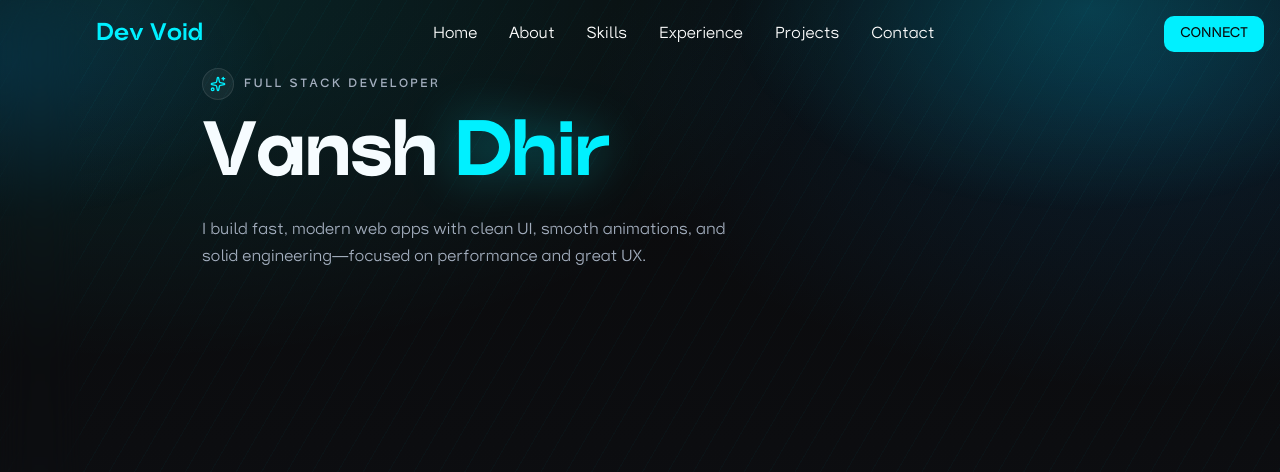
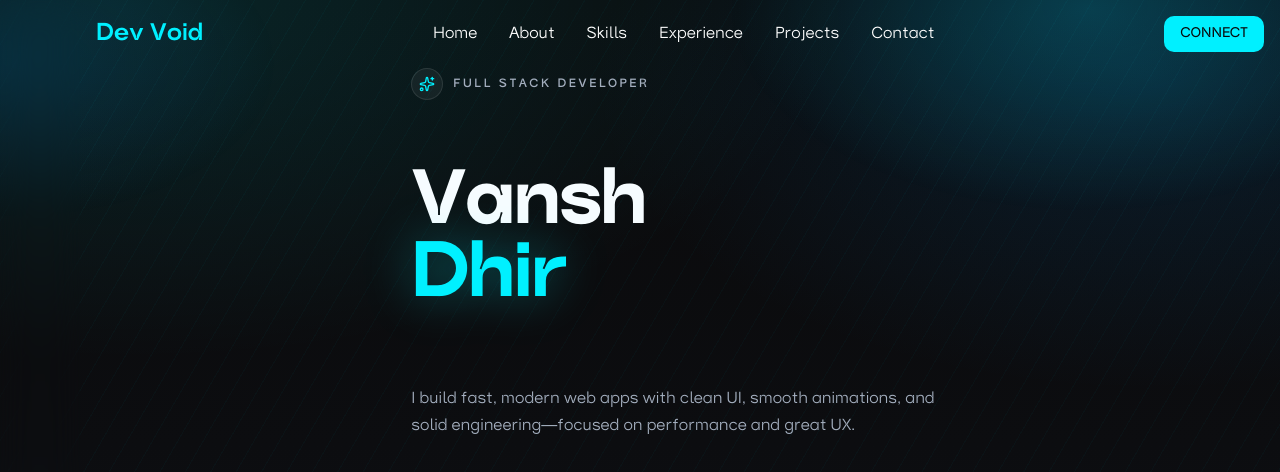
Before and after one commit to Van5sh/portfolio, a Next.js app: page / in a window 1280 px wide. Shown: the top 472 px of the page. Built offline with nearby package versions, Linux system fonts and the light colour scheme.

Commit message:
feat:changes

```diff
--- a/src/app/page.tsx
+++ b/src/app/page.tsx
@@ -13,8 +13,7 @@ export default function Home() {
       <Navbar />
 
       <section id="home" data-spy>
-        <div className="grid items-center gap-10 lg:grid-cols-12 lg:gap-12">
-          <div className="lg:col-span-7">
+        <div className="flex flex-col items-start gap-12 ">
             <div className="section-kicker mb-5">
               <span className="inline-flex size-8 items-center justify-center rounded-full border border-white/10 bg-white/5">
                 <Sparkles className="size-4 text-[#00F0FF]" />
@@ -23,7 +22,7 @@ export default function Home() {
             </div>
 
             <h1 className="hero-title">
-              Vansh{" "}
+              Vansh{" "}<br/>
               <span className="text-[#00F0FF] drop-shadow-[0_0_24px_rgba(0,240,255,0.35)]">
                 Dhir
               </span>
@@ -34,8 +33,6 @@ export default function Home() {
               solid engineering—focused on performance and great UX.
             </p>
           </div>
-          <div></div>
-        </div>
       </section>
     </main>
   );
--- a/src/ui-components/Sidebar.tsx
+++ b/src/ui-components/Sidebar.tsx
@@ -29,7 +29,6 @@ export default function Sidebar() {
     if (!target) return
     target.scrollIntoView({ behavior: "smooth", block: "start" })
   }, [])
-
   return (
     <aside className="fixed hidden h-dvh w-20 p-4 backdrop-blur-lg lg:block">
       <nav className="mt-8">
```
